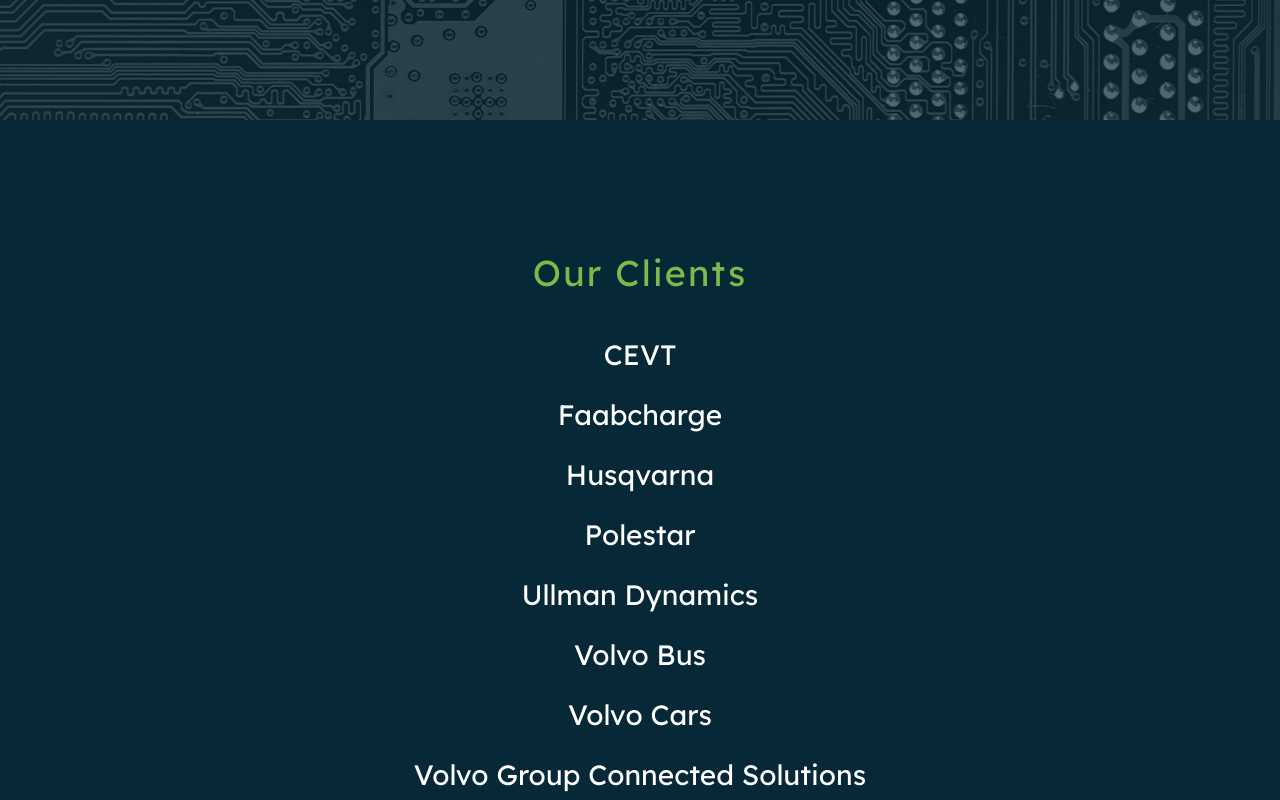
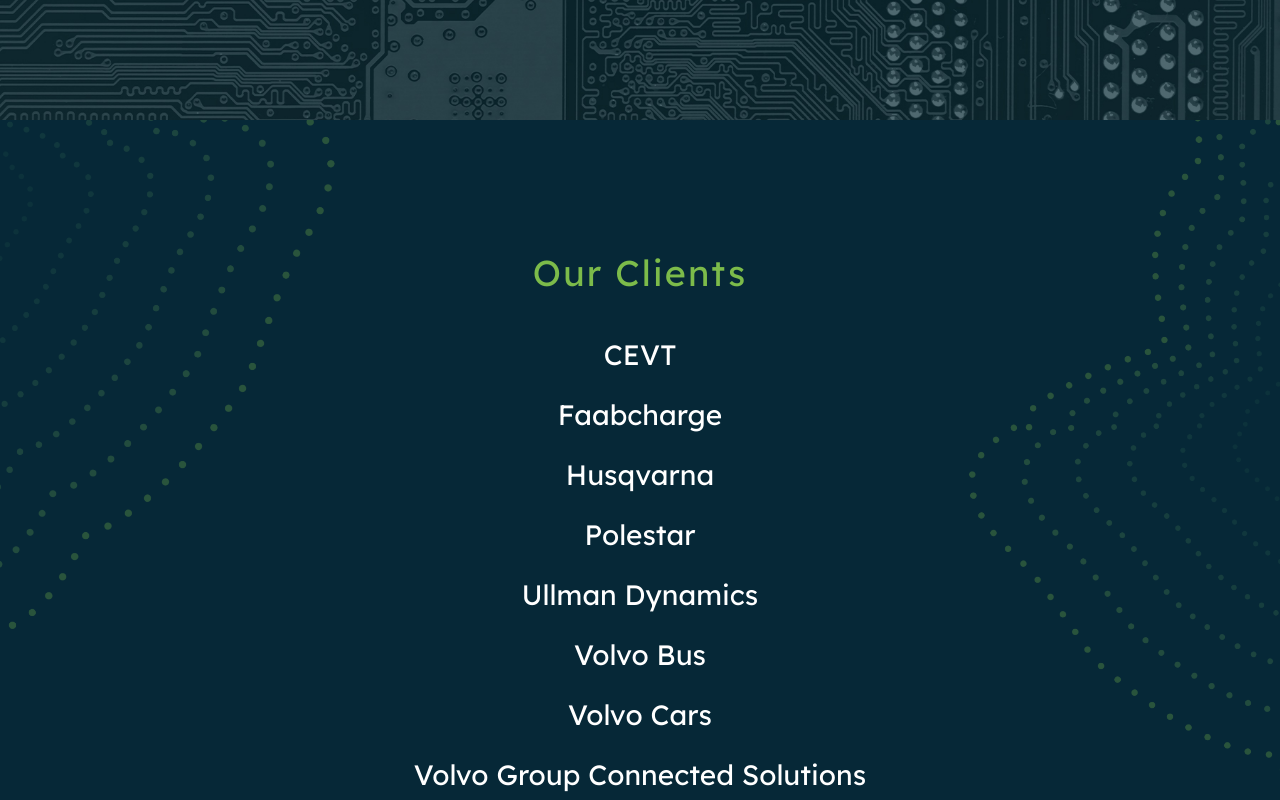
Before and after one commit to monkeyChallange/quokka-web, a Vue app: page / in a window 1280 px wide. Shown: the part 3080-3880 px from the top of the page. Built offline with nearby package versions, Linux system fonts and the light colour scheme; a web font is replaced by a local one.

Commit message:
New pattern used as background on some pages and new quokka video

```diff
--- a/src/views/Animal.vue
+++ b/src/views/Animal.vue
@@ -17,7 +17,7 @@
       <iframe
         width="560"
         height="315"
-        src="https://www.youtube.com/embed/nj-EGNN5HwQ"
+        src="https://www.youtube.com/embed/HvXCHAJrNV0"
         frameborder="0"
         allow="accelerometer; autoplay; clipboard-write; encrypted-media; gyroscope; picture-in-picture"
         allowfullscreen
@@ -30,4 +30,8 @@
 .page.animal {
   background-image: url("~@/assets/backgrounds/the-animal.jpg");
 }
+
+.page.happy-animal {
+  background-image: url("~@/assets/backgrounds/quokka-pattern-2.png");
+}
 </style>
--- a/src/views/Career.vue
+++ b/src/views/Career.vue
@@ -97,7 +97,9 @@
 .page.hi-there {
   background-image: url("~@/assets/backgrounds/code-challenge.jpg");
 }
-
+.page.join-us {
+  background-image: url("~@/assets/backgrounds/quokka-pattern-2.png");
+}
 .page.hiring {
   background-image: url("~@/assets/backgrounds/quokka-pattern.png");
 }
--- a/src/views/Home.vue
+++ b/src/views/Home.vue
@@ -126,6 +126,9 @@
 .page.quokka-hardware {
   background-image: url("~@/assets/backgrounds/hardware.jpg");
 }
+.page.our-clients {
+  background-image: url("~@/assets/backgrounds/quokka-pattern-2.png");
+}
 
 .page.welcome-to .content {
   font-size: 62px;
```
Also changed, not shown: src/assets/backgrounds/quokka-pattern-2.png (added).
